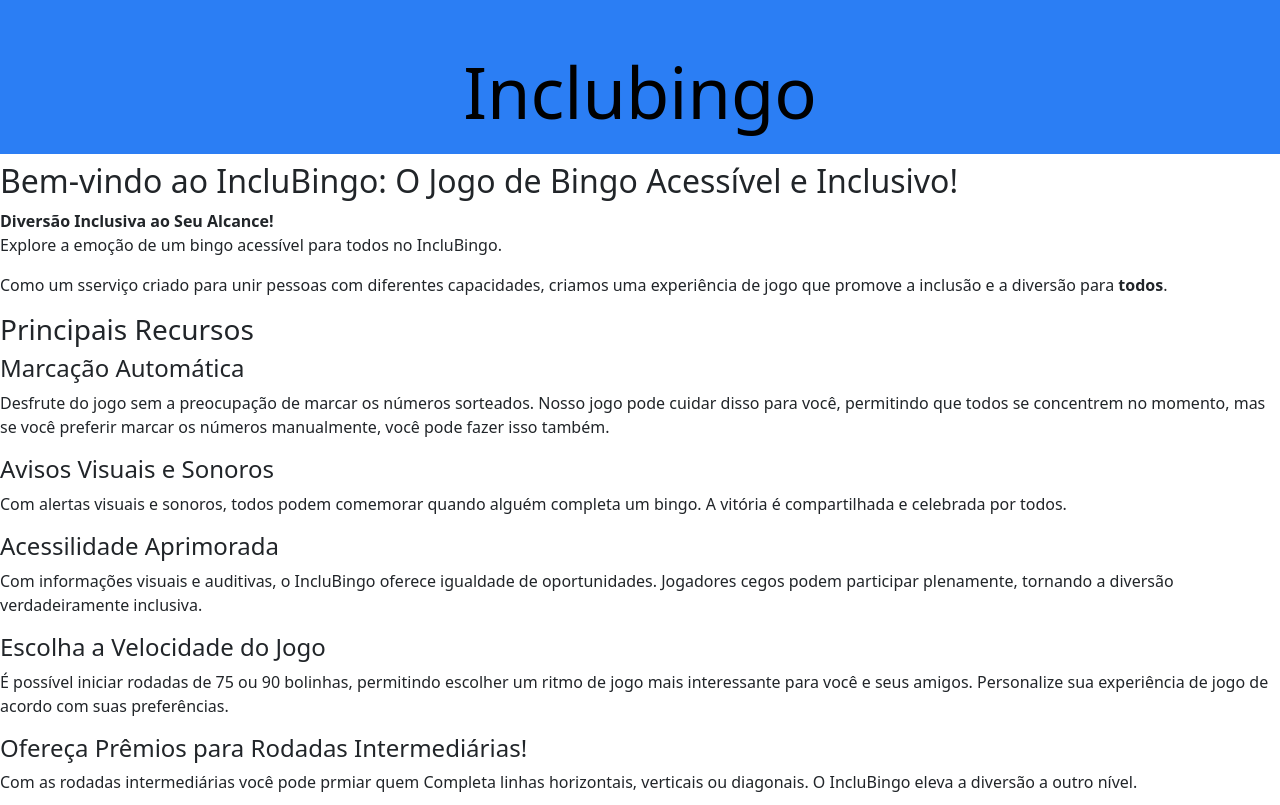
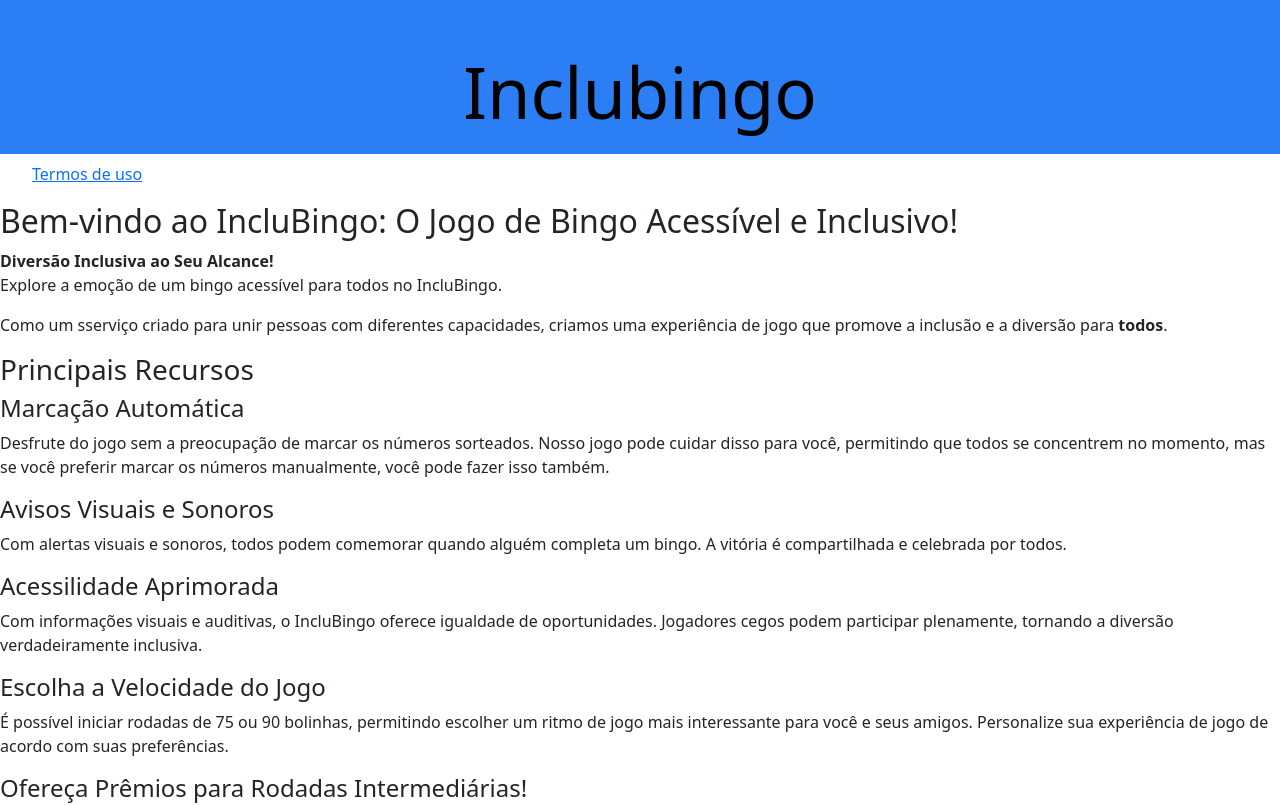
Before and after one commit to inclunet/bin-go, a SvelteKit app in the folder bingo/: page / in a window 1280 px wide. Shown: the top 805 px of the page. Built offline with nearby package versions, Linux system fonts and the light colour scheme.

Commit message:
Adding term of use to home page

```diff
--- a/bingo/src/routes/+page.svelte
+++ b/bingo/src/routes/+page.svelte
@@ -1,4 +1,9 @@
 <script>
     import LandingPage from "$lib/LandingPage.svelte";
 </script>
+
+<ul>
+    <li><a href="/terms">Termos de uso</a></li>
+    </ul>
+
 <LandingPage />
```
